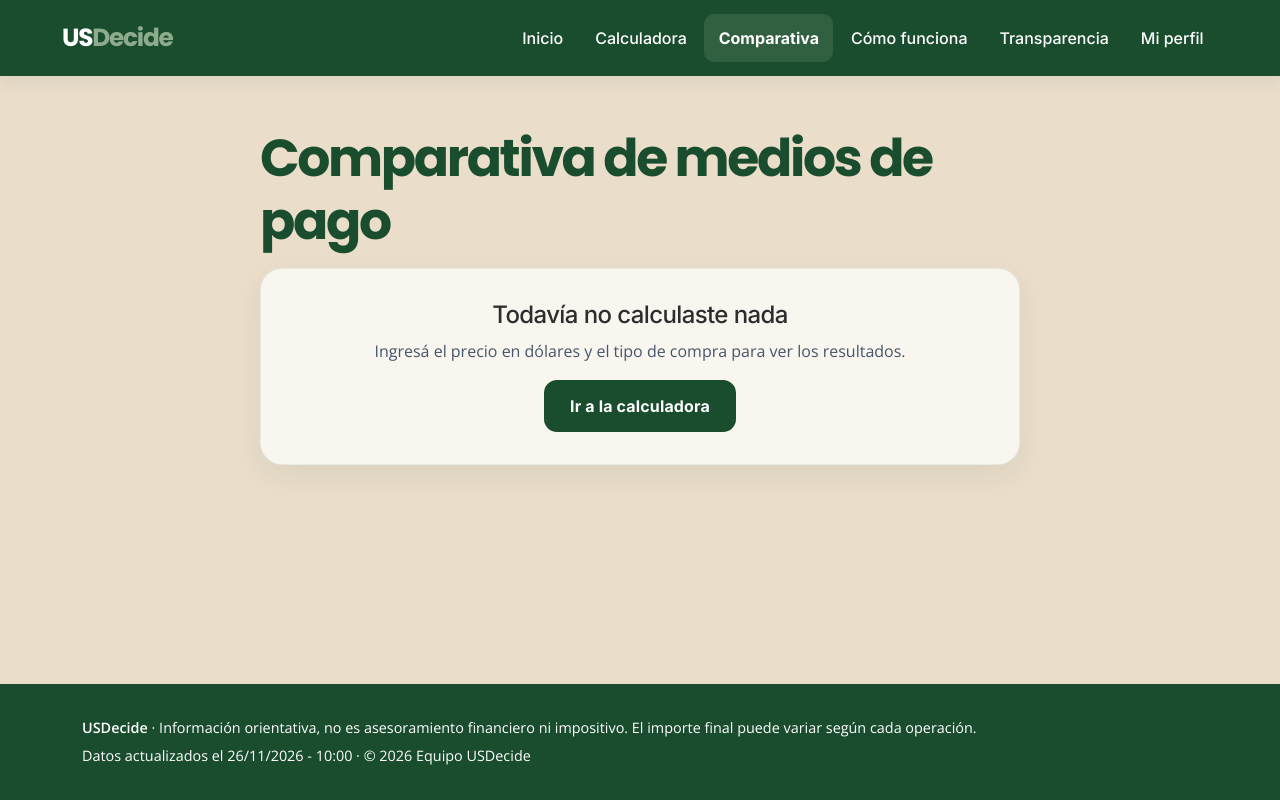
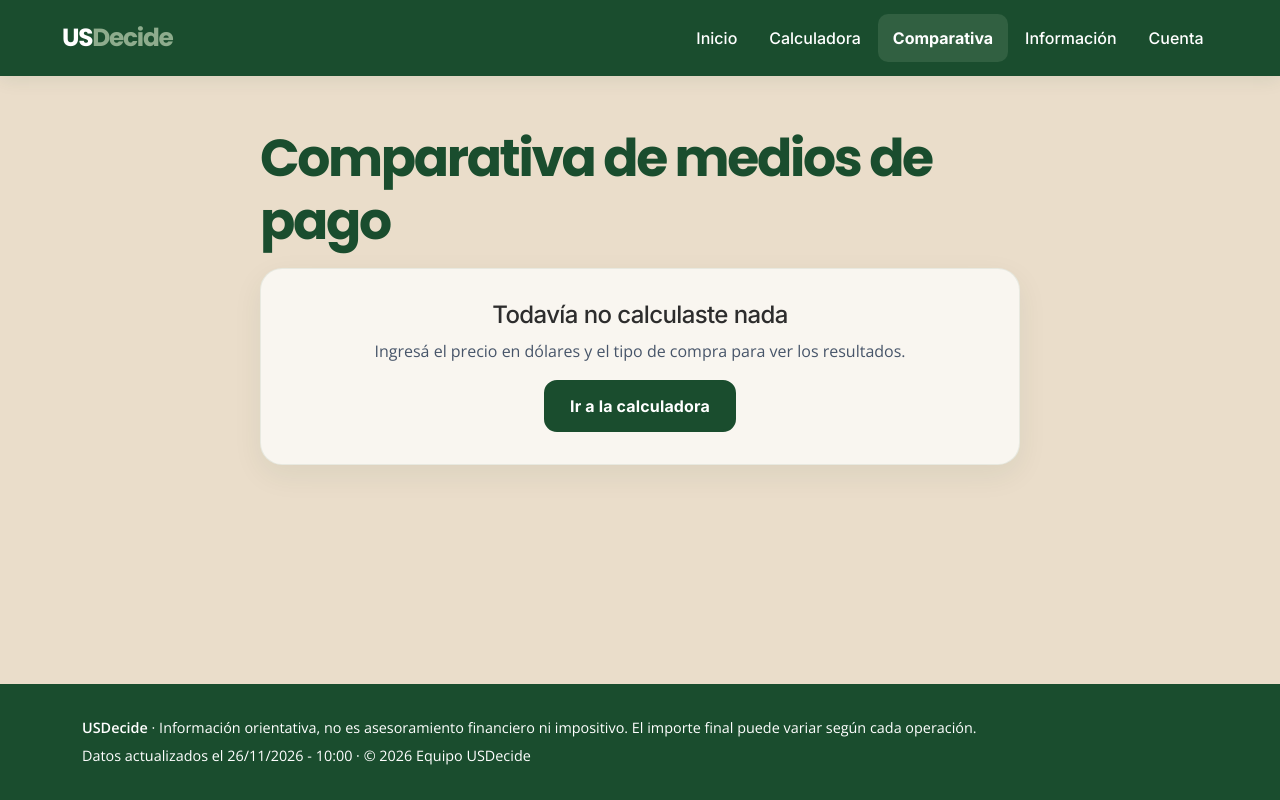
Before and after one commit to maiaKupersmidUADE/repoauxiliar, a plain HTML site: page secciones/comparativa.html in a window 1280 px wide. Drawn offline with nearby package versions, Linux system fonts and the light colour scheme.

Commit message:
Simplificar navegación para experiencia mobile

```diff
--- a/secciones/comparativa.html
+++ b/secciones/comparativa.html
@@ -26,9 +26,8 @@
             <li class="nav-item"><a class="nav-link" href="../index.html" >Inicio</a></li>
             <li class="nav-item"><a class="nav-link" href="calculadora.html" >Calculadora</a></li>
             <li class="nav-item"><a class="nav-link" href="comparativa.html" aria-current="page">Comparativa</a></li>
-            <li class="nav-item"><a class="nav-link" href="como-funciona.html">Cómo funciona</a></li>
-            <li class="nav-item"><a class="nav-link" href="transparencia.html" >Transparencia</a></li>
-            <li class="nav-item"><a class="nav-link" href="perfil.html" >Mi perfil</a></li>
+            <li class="nav-item"><a class="nav-link" href="transparencia.html" >Información</a></li>
+            <li class="nav-item"><a class="nav-link" href="perfil.html" >Cuenta</a></li>
           </ul>
         </div>
       </div>
@@ -79,10 +78,10 @@
       <svg viewBox="0 0 24 24" fill="none" stroke-width="1.8" stroke-linecap="round" stroke-linejoin="round" aria-hidden="true"><path d="M4 19V5m0 14h16M8 15l3-4 3 2 5-7"/></svg><span>Comparar</span>
     </a>
     <a href="transparencia.html" >
-      <svg viewBox="0 0 24 24" fill="none" stroke-width="1.8" stroke-linecap="round" stroke-linejoin="round" aria-hidden="true"><path d="M4 5h16v14H4zM8 9h8M8 13h8M8 16h5"/></svg><span>Fuentes</span>
+      <svg viewBox="0 0 24 24" fill="none" stroke-width="1.8" stroke-linecap="round" stroke-linejoin="round" aria-hidden="true"><path d="M4 5h16v14H4zM8 9h8M8 13h8M8 16h5"/></svg><span>Info</span>
     </a>
     <a href="perfil.html" >
-      <svg viewBox="0 0 24 24" fill="none" stroke-width="1.8" stroke-linecap="round" stroke-linejoin="round" aria-hidden="true"><circle cx="12" cy="8" r="4"/><path d="M4 21a8 8 0 0 1 16 0"/></svg><span>Perfil</span>
+      <svg viewBox="0 0 24 24" fill="none" stroke-width="1.8" stroke-linecap="round" stroke-linejoin="round" aria-hidden="true"><circle cx="12" cy="8" r="4"/><path d="M4 21a8 8 0 0 1 16 0"/></svg><span>Cuenta</span>
     </a>
   </nav>
 
```
